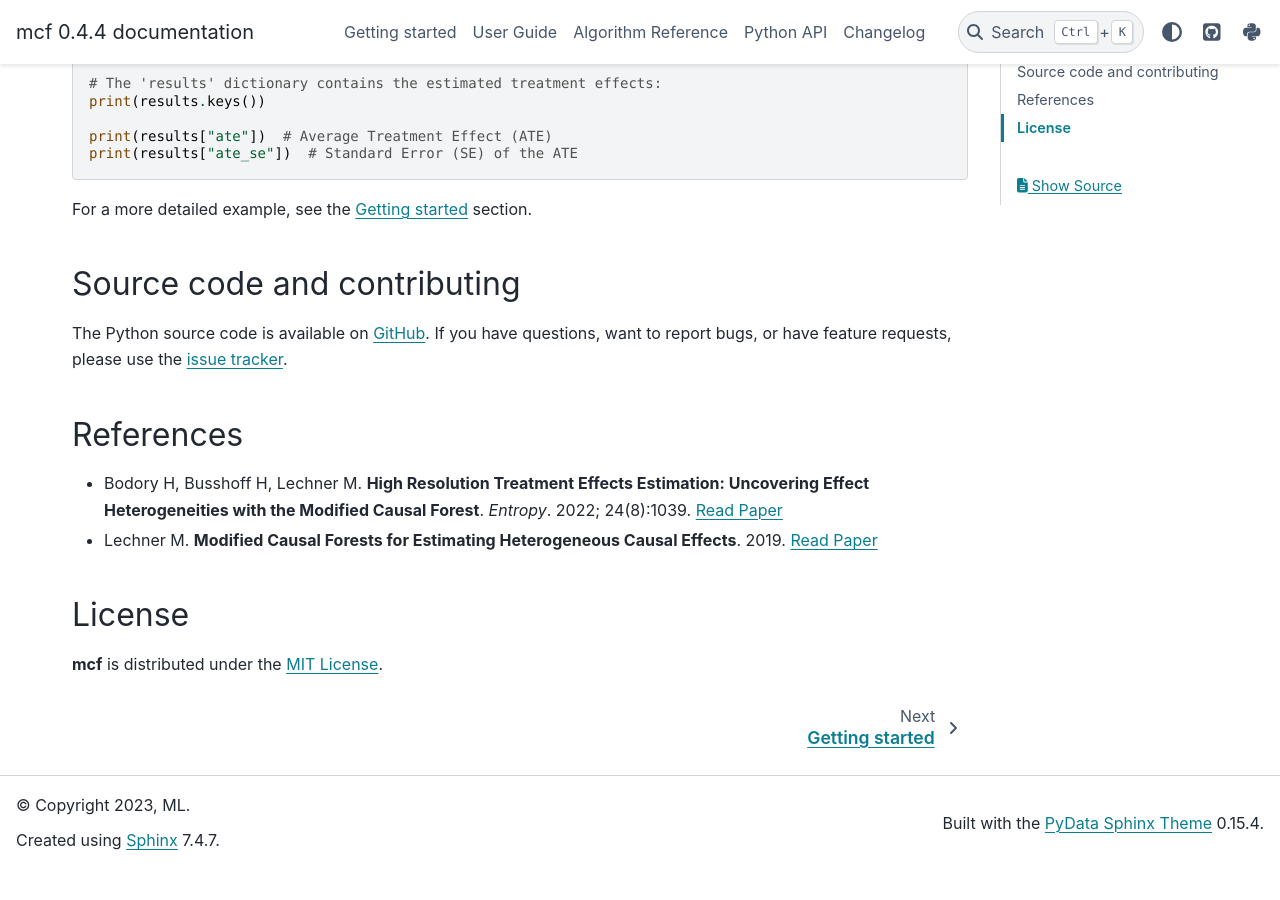
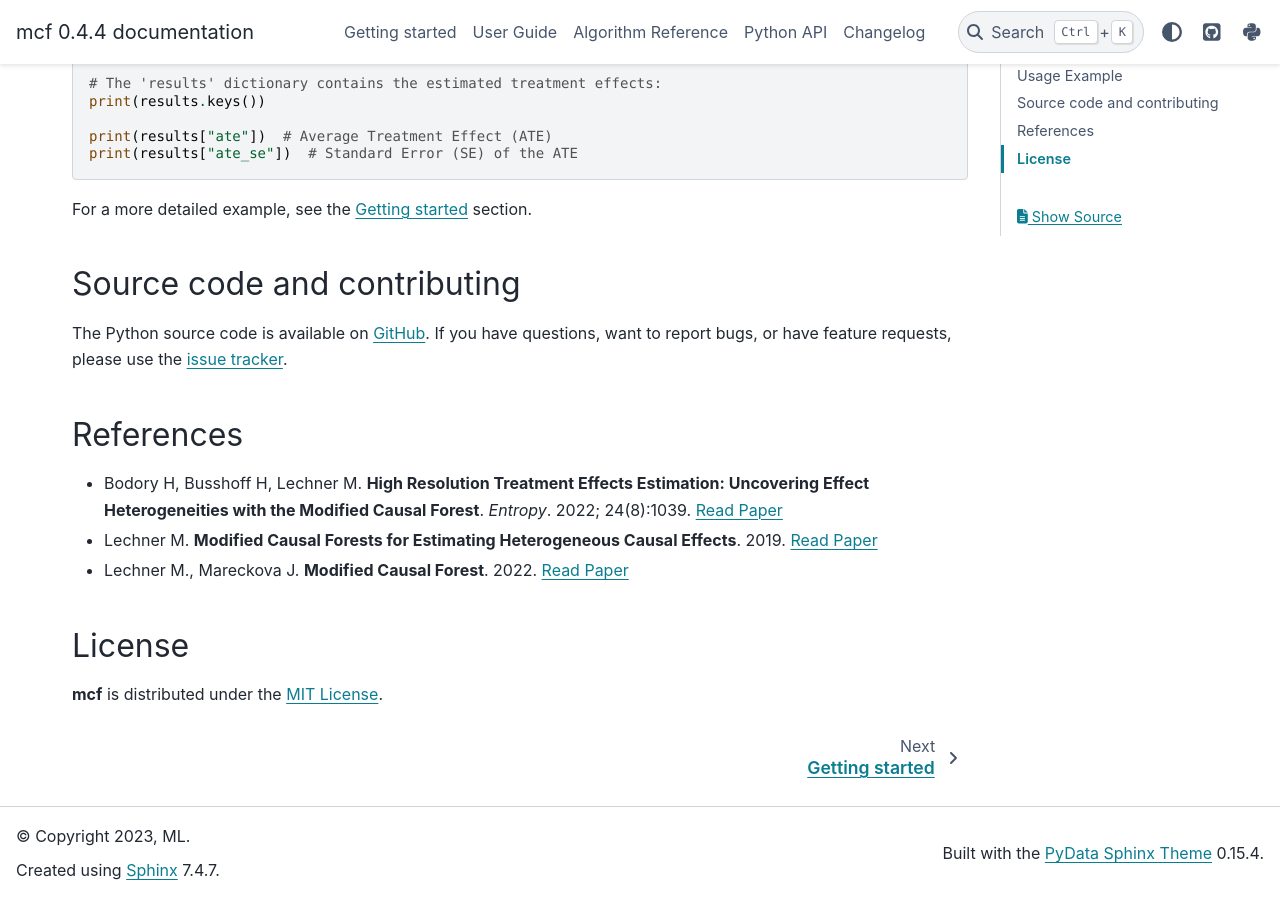
Before and after one commit to MCFpy/mcf, a Sphinx documentation site: the page built from docs/source/index.rst, in a window 1280 px wide and 900 px high, scrolled down 2488 px. Built offline with Sphinx 7.4.7 and the PyData theme 0.15.4, drawn with Linux system fonts in a browser that asks for light colours; before the commit the page ends 3357 px from its top, so only the background shows below that.

Commit message:
Add reference for Lechner & Mareckova

```diff
--- a/docs/source/index.rst
+++ b/docs/source/index.rst
@@ -129,6 +129,8 @@
 
 - Lechner M. **Modified Causal Forests for Estimating Heterogeneous Causal Effects**. 2019. `Read Paper <https://doi.org/10.48550/arXiv.1812.09487>`__
 
+- Lechner M., Mareckova J. **Modified Causal Forest**. 2022. `Read Paper <https://doi.org/10.48550/arXiv.2209.03744>`__
+
 License
 -------
 
```
